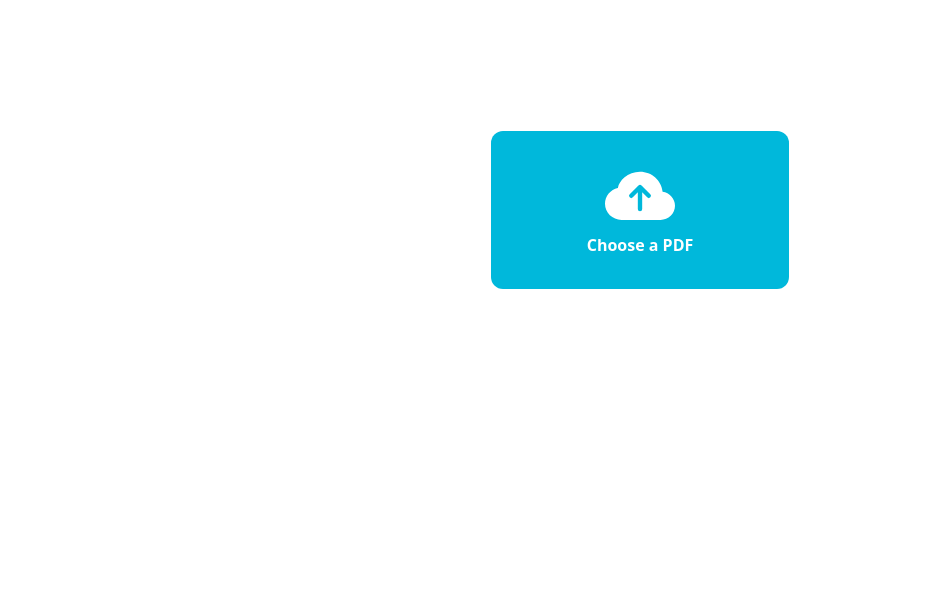
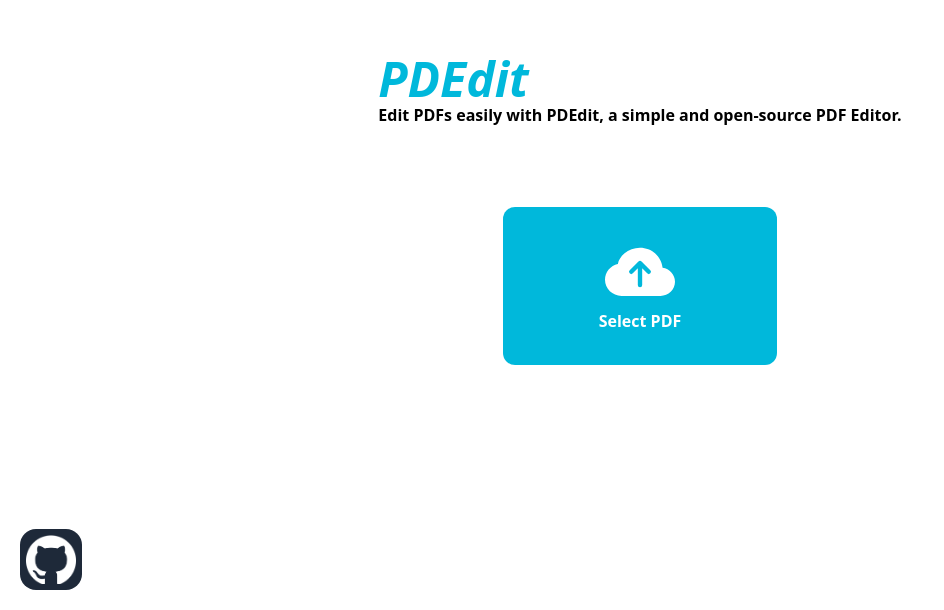
Before and after one commit to SimonXVB/PDEdit, a React (Vite) app: page / in a window 1280 px wide. Shown: the part 190-800 px from the top of the page, without its empty margins (0-944 px from the left). Built offline with nearby package versions, Linux system fonts and the light colour scheme.

Commit message:
added github link + changed upload screen

```diff
--- a/index.html
+++ b/index.html
@@ -2,8 +2,11 @@
 <html lang="en">
     <head>
         <meta charset="UTF-8" />
-        <link rel="icon" type="image/svg+xml" href="/vite.svg" />
         <meta name="viewport" content="width=device-width, initial-scale=1.0" />
+        <meta name="keywords" content="PDF, Editor, PDF Editor, PDEdit, Edit">
+        <meta name="description" content="An open-source, free-to-use PDF Editor">
+        <link rel="icon" href="/public/PDEdit-Logo-Small.png">
+        <link rel="apple-touch-icon" href="/public/PDEdit-Logo-Small.png">
         <link rel="stylesheet" href="/src/style.css">
         <title>PDEdit</title>
     </head>
--- a/src/Components/Individuals/UploadButton.tsx
+++ b/src/Components/Individuals/UploadButton.tsx
@@ -13,7 +13,7 @@
         <>
             <button onClick={() => inputButtonRef.current!.click()} className="flex flex-col items-center relative py-8 px-24 bg-cyan-500 text-white rounded-xl font-semibold cursor-pointer hover:bg-cyan-500/80 hover:-translate-y-0.5">
                 <svg xmlns="http://www.w3.org/2000/svg" width="70" height="70" fill="#FFFFFF" viewBox="0 0 16 16"><path d="M8 2a5.53 5.53 0 0 0-3.594 1.342c-.766.66-1.321 1.52-1.464 2.383C1.266 6.095 0 7.555 0 9.318 0 11.366 1.708 13 3.781 13h8.906C14.502 13 16 11.57 16 9.773c0-1.636-1.242-2.969-2.834-3.194C12.923 3.999 10.69 2 8 2m2.354 5.146a.5.5 0 0 1-.708.708L8.5 6.707V10.5a.5.5 0 0 1-1 0V6.707L6.354 7.854a.5.5 0 1 1-.708-.708l2-2a.5.5 0 0 1 .708 0z"/></svg>
-                <div><strong>Choose a PDF</strong></div>
+                <div><strong>Select PDF</strong></div>
             </button>
             <input type="file" ref={inputButtonRef} onChange={handleFile} className="hidden"/>
         </>
--- a/src/Components/MainPage.tsx
+++ b/src/Components/MainPage.tsx
@@ -24,8 +24,15 @@
     return (
         <>
             {!pdfCTX.pdfDoc &&
-                <div className="h-screen flex justify-center items-center">
+                <div className="relative h-screen flex flex-col justify-center items-center gap-20">
+                    <div className="px-2">
+                        <p className="text-5xl font-bold italic text-cyan-500">PDEdit</p>
+                        <p className="font-semibold">Edit PDFs easily with PDEdit, a simple and open-source PDF Editor.</p>
+                    </div>
                     <UploadButton/>
+                    <a className="absolute bottom-0 left-0 m-5 block bg-gray-800 rounded-2xl p-1.5 hover:bg-gray-800/80 hover:-translate-y-1" href="https://github.com/SimonXVB/PDEdit" target="_blank">
+                        <img src="/github-mark-white.png" alt="GitHub Logo" width={50}/>
+                    </a>
                 </div>
             }
             {pdfCTX.pdfDoc &&
```
Also changed, not shown: public/PDEdit-Logo-Small.png (added), public/github-mark-white.png (added).
